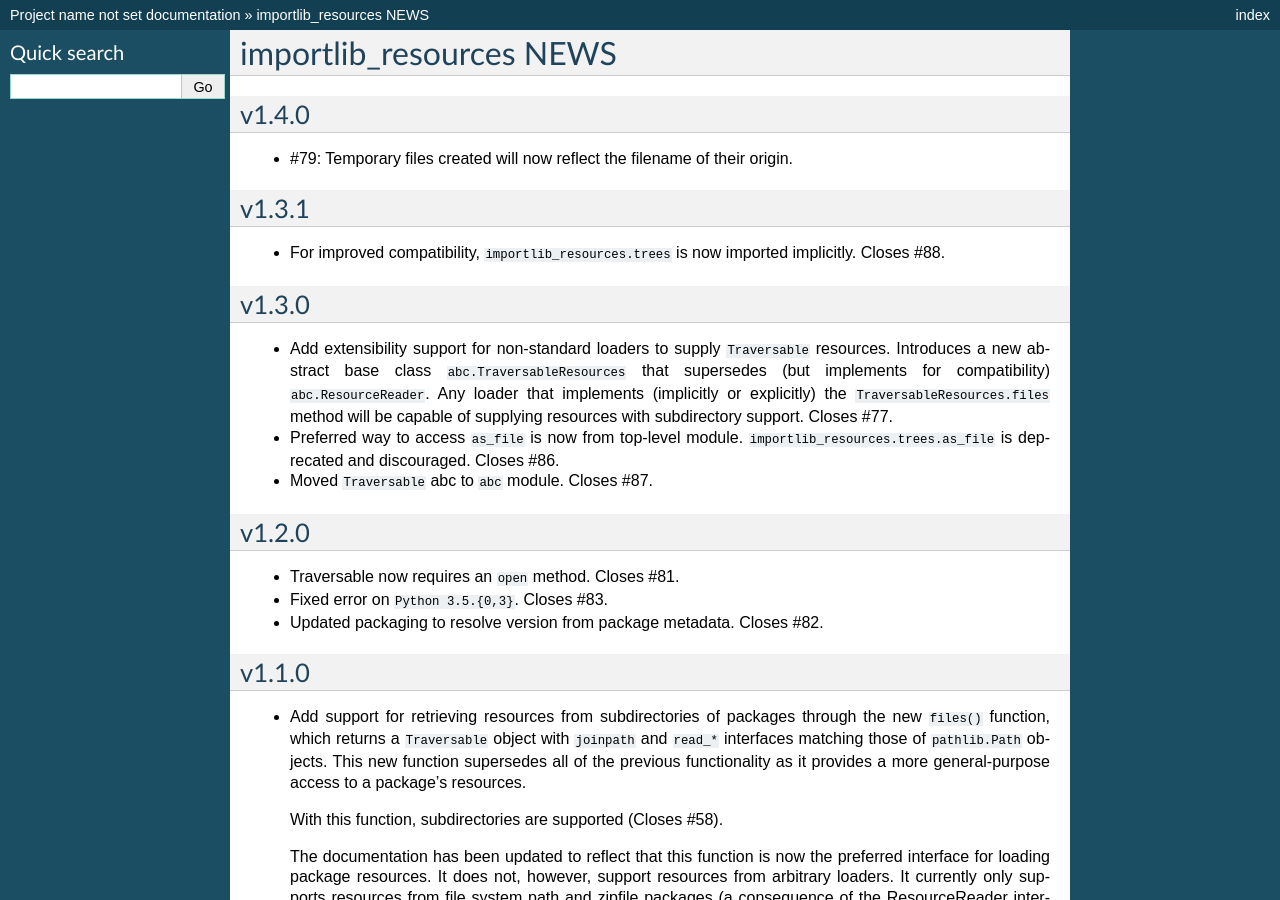
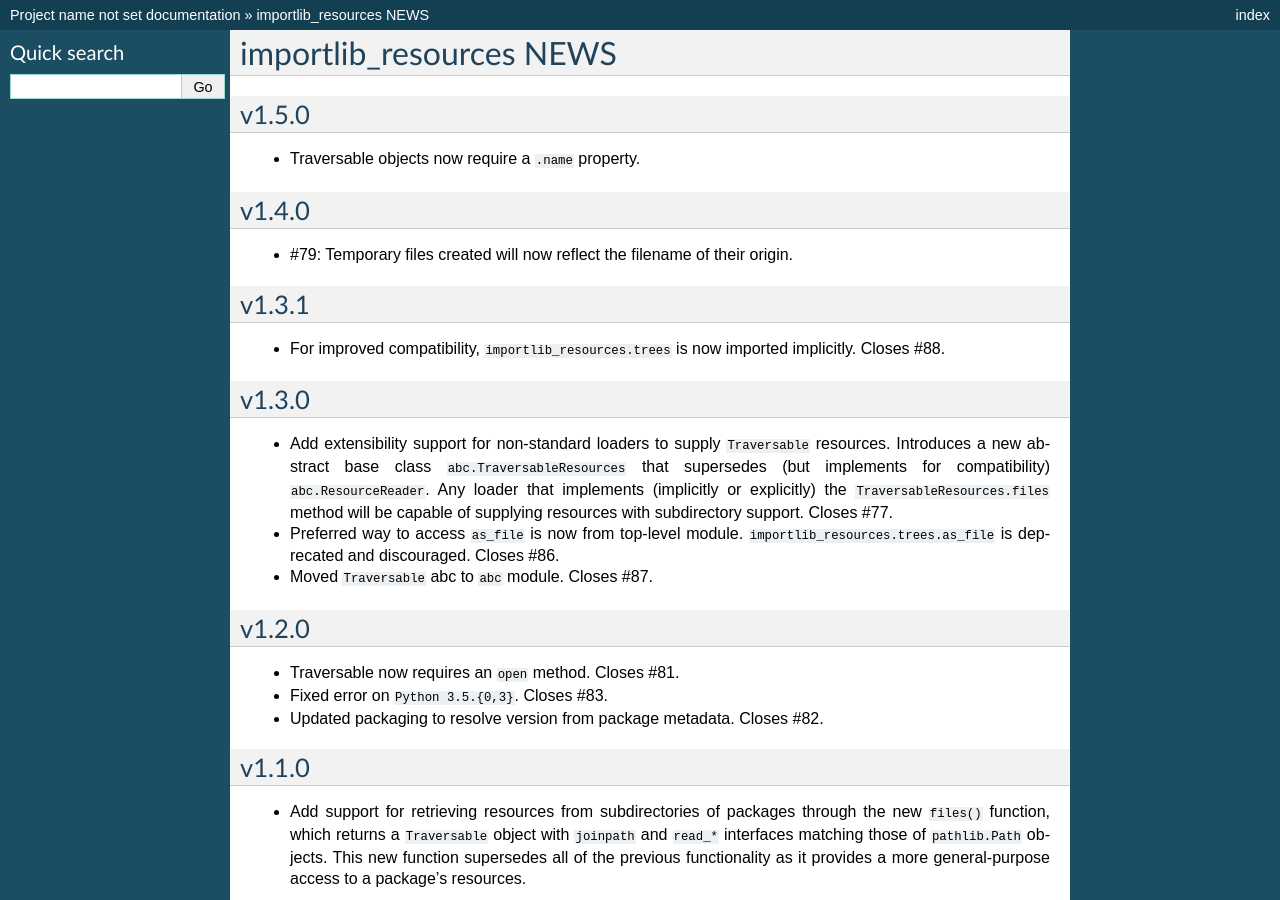
Before and after one commit to python/importlib_resources, a Sphinx documentation site: the page built from docs/changelog.rst, in a window 1280 px wide and 900 px high. Built offline with Sphinx 7.4.7, drawn with Linux system fonts in a browser that asks for light colours; pages that are not in the unit, such as notebooks, are missing from menus.

Commit message:
Update changelog.

```diff
--- a/docs/changelog.rst
+++ b/docs/changelog.rst
@@ -1,6 +1,10 @@
 ==========================
  importlib_resources NEWS
 ==========================
+
+v1.5.0
+======
+* Traversable objects now require a ``.name`` property.
 
 v1.4.0
 ======
```
